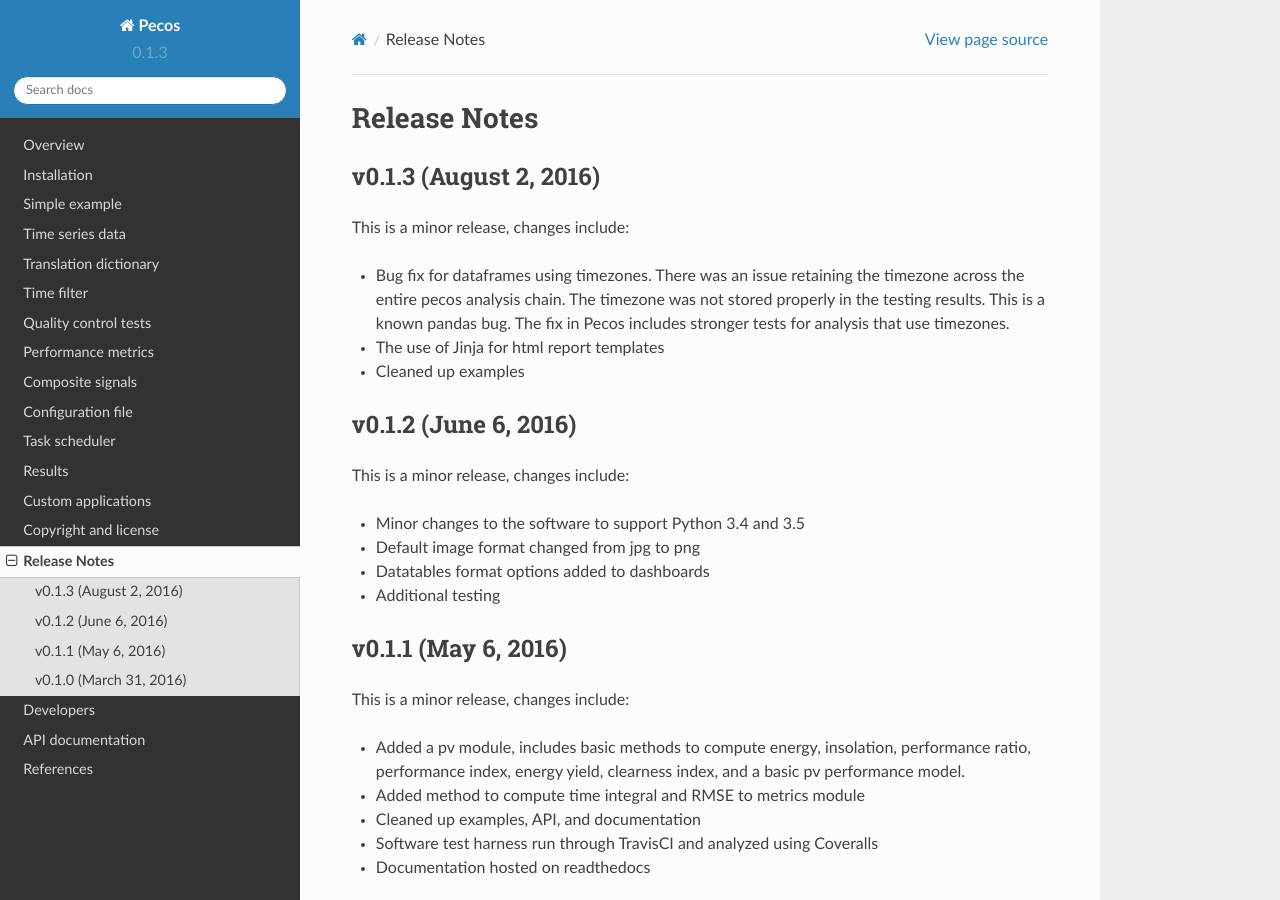
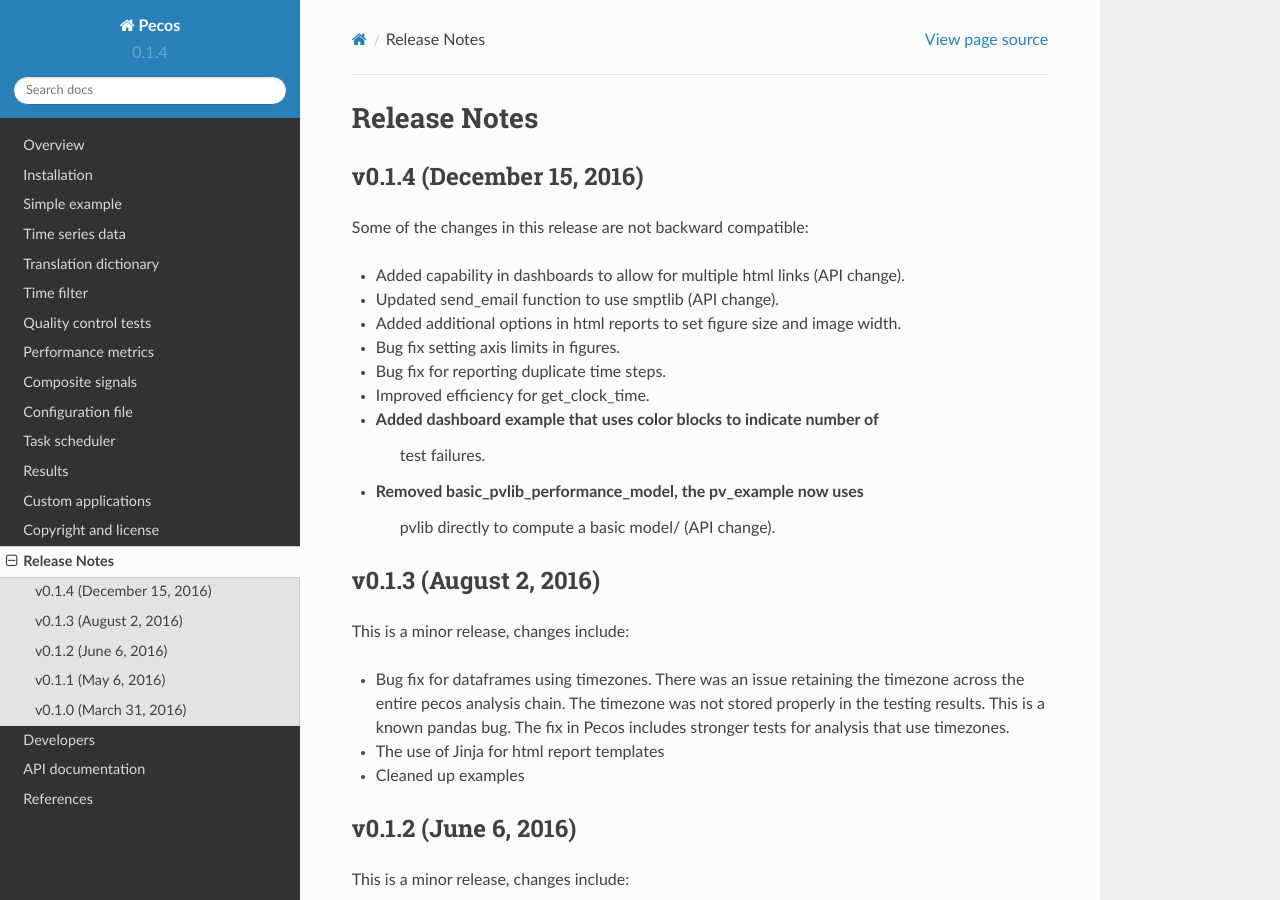
Before and after one commit to sjanzou/pecos, a Sphinx documentation site: the page built from documentation/whatsnew.rst, in a window 1280 px wide and 900 px high. Built offline with Sphinx 7.4.7 and the Read the Docs theme 2.0.0, drawn with Linux system fonts in a browser that asks for light colours.

Commit message:
Added capability to include multiple links in the dashboard.
The 'link' option now expects a dictonary with {'link name': 'html
link'}
Updated dashboard examples
Fixed label in monitoring_report.html template
Updated version number.

```diff
--- a/documentation/conf.py
+++ b/documentation/conf.py
@@ -73,9 +73,9 @@
 # built documents.
 #
 # The short X.Y version.
-version = '0.1.3'
+version = '0.1.4'
 # The full version, including alpha/beta/rc tags.
-release = '0.1.3'
+release = '0.1.4'
 
 # The language for content autogenerated by Sphinx. Refer to documentation
 # for a list of supported languages.
--- a/documentation/whatsnew.rst
+++ b/documentation/whatsnew.rst
@@ -1,5 +1,7 @@
 Release Notes
 ================
+
+.. include:: whatsnew/v0.1.4.rst
 
 .. include:: whatsnew/v0.1.3.rst
 
--- /dev/null
+++ b/documentation/whatsnew/v0.1.4.rst
@@ -0,0 +1,17 @@
+.. _whatsnew_0140:
+
+v0.1.4 (December 15, 2016)
+-----------------------
+
+Some of the changes in this release are not backward compatible:
+
+* Added capability in dashboards to allow for multiple html links (API change).
+* Updated send_email function to use smptlib (API change).
+* Added additional options in html reports to set figure size and image width.
+* Bug fix setting axis limits in figures.
+* Bug fix for reporting duplicate time steps.
+* Improved efficiency for get_clock_time.
+* Added dashboard example that uses color blocks to indicate number of
+   test failures.
+* Removed basic_pvlib_performance_model, the pv_example now uses
+   pvlib directly to compute a basic model/ (API change).
--- a/pecos/__init__.py
+++ b/pecos/__init__.py
@@ -6,7 +6,7 @@
 from pecos import utils
 from pecos import pv
 
-__version__ = '0.1.3'
+__version__ = '0.1.4'
 
 __copyright__ = """Copyright 2016 Sandia Corporation.
 Under the terms of Contract DE-AC04-94AL85000 with Sandia Corporation,
--- a/setup.py
+++ b/setup.py
@@ -2,7 +2,7 @@
 from distutils.core import Extension
 
 DISTNAME = 'pecos'
-VERSION = '0.1.3'
+VERSION = '0.1.4'
 PACKAGES = ['pecos']
 EXTENSIONS = []
 DESCRIPTION = 'Python package for performance monitoring of time series data.'
```
Also changed, not shown: 5 other files.
